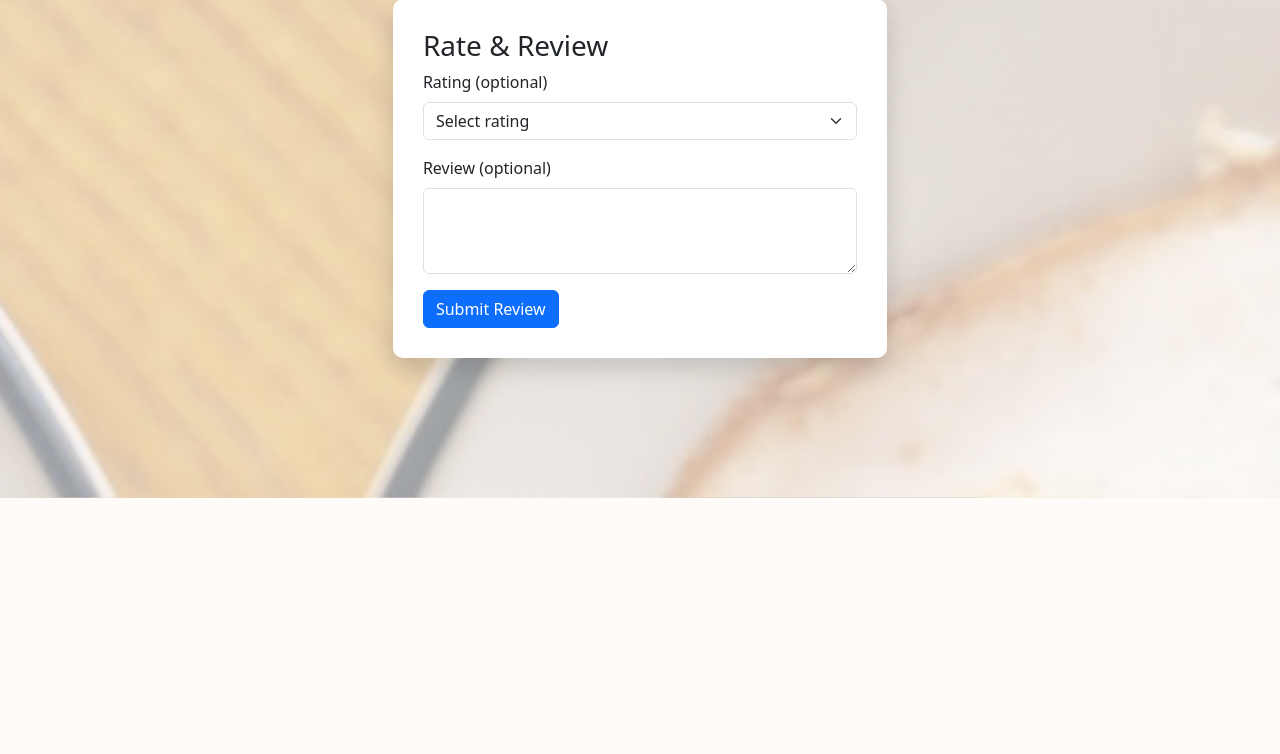
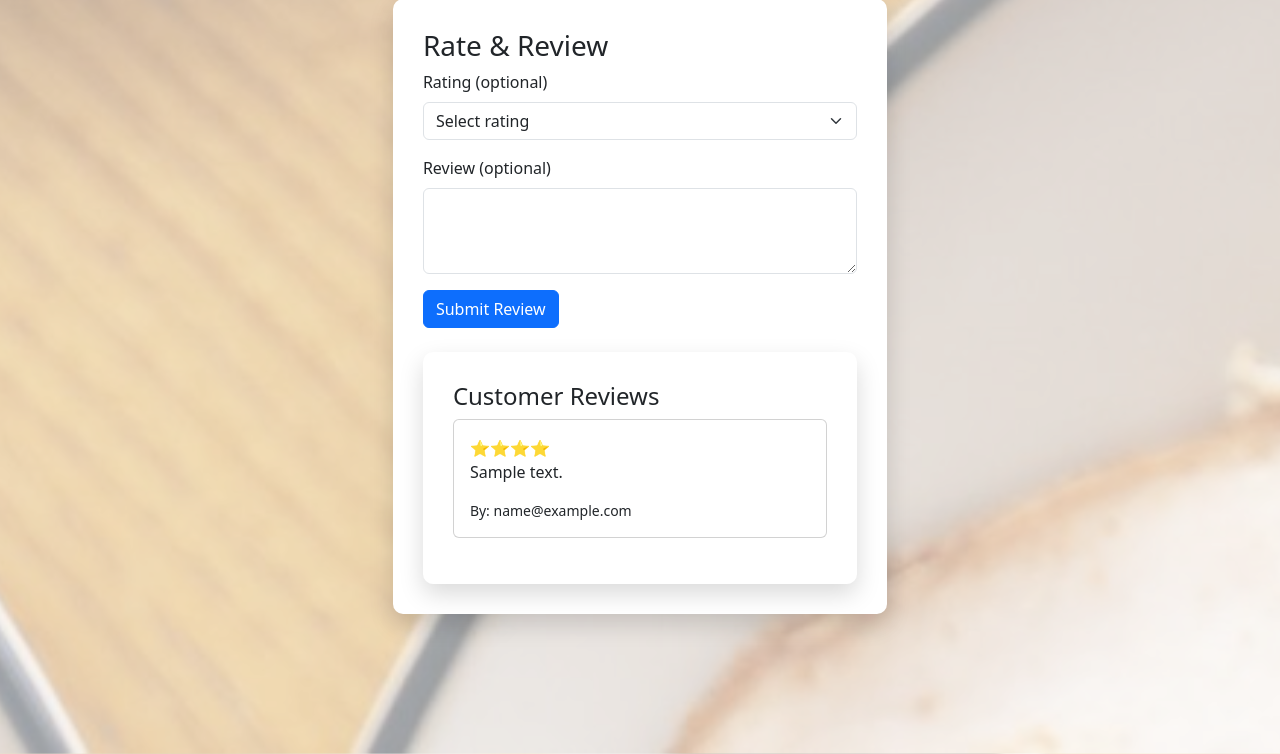
Before and after one commit to Yuxuanzhang9090/CP3407, a PHP site: page /CP3407/Browse_Restaurants/menu.php?id=1 in a window 1280 px wide. Shown: the part 4244-4998 px from the top of the page. Before the commit the page ends 4742 px from the top, so only its background shows below. Run offline with PHP 8.4, Linux system fonts and the light colour scheme; data comes from the database, SQL or seed files in the repository; tables that the repository leaves empty hold one stand-in row (values such as "Sample post").

Commit message:
Create and add submit review to write and submit reviews and rates in the menu page

```diff
--- a/Browse_Restaurants/menu.php
+++ b/Browse_Restaurants/menu.php
@@ -213,9 +213,41 @@ foreach ($cart as $cart_item) {
                 Submit Review
             </button>
         </form>
+        <?php
+        $sql_reviews = "SELECT * FROM reviews WHERE restaurant_id = ? ORDER BY created_at DESC";
+        $stmt_reviews = $conn->prepare($sql_reviews);
+        $stmt_reviews->bind_param("i", $restaurant_id);
+        $stmt_reviews->execute();
+        $result_reviews = $stmt_reviews->get_result();
+        ?>
+
+        <div class="container mt-4">
+            <h4>Customer Reviews</h4>
+
+            <?php if ($result_reviews->num_rows > 0): ?>
+                <?php while ($r = $result_reviews->fetch_assoc()): ?>
+                    <div class="card mb-3 p-3">
+
+                        <!-- Stars -->
+                        <div>
+                            <?php
+                            if (!empty($r['rating'])) {
+                                echo str_repeat("⭐", $r['rating']);
+                            }
+                            ?>
+                        </div>
+
+                        <!-- Review -->
+                        <p><?php echo htmlspecialchars($r['review']); ?></p>
+
+                        <!-- User -->
+                        <small>By: <?php echo htmlspecialchars($r['user_email']); ?></small>
+                    </div>
+                <?php endwhile; ?>
+            <?php else: ?>
+                <p>No reviews yet.</p>
+            <?php endif; ?>
     </div>
-
-
 </div>
 
 <script>
```
Also changed, not shown: Rate_and_Review_Restaurants/submit_review.php (added, +27 -0 lines).
